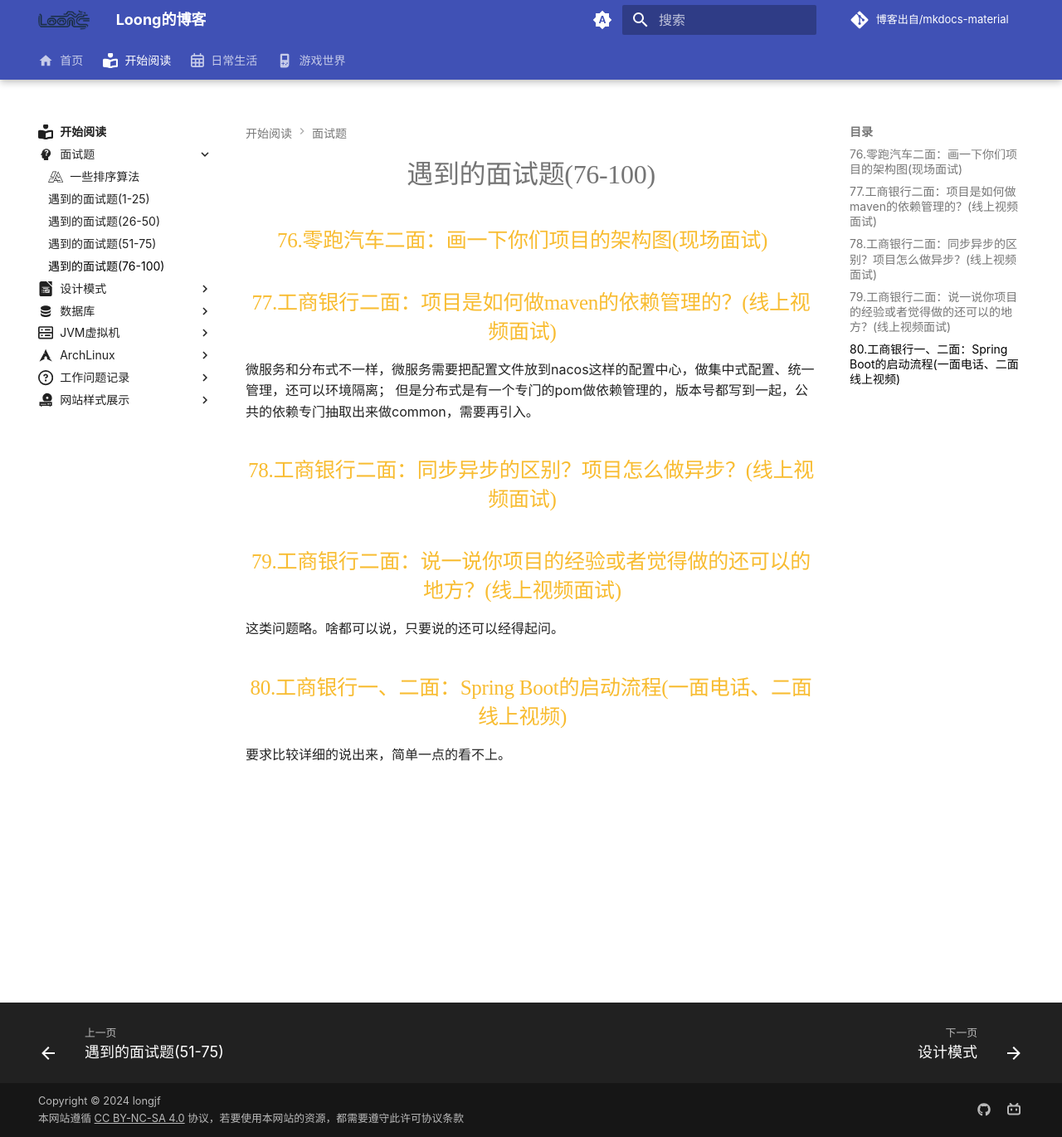
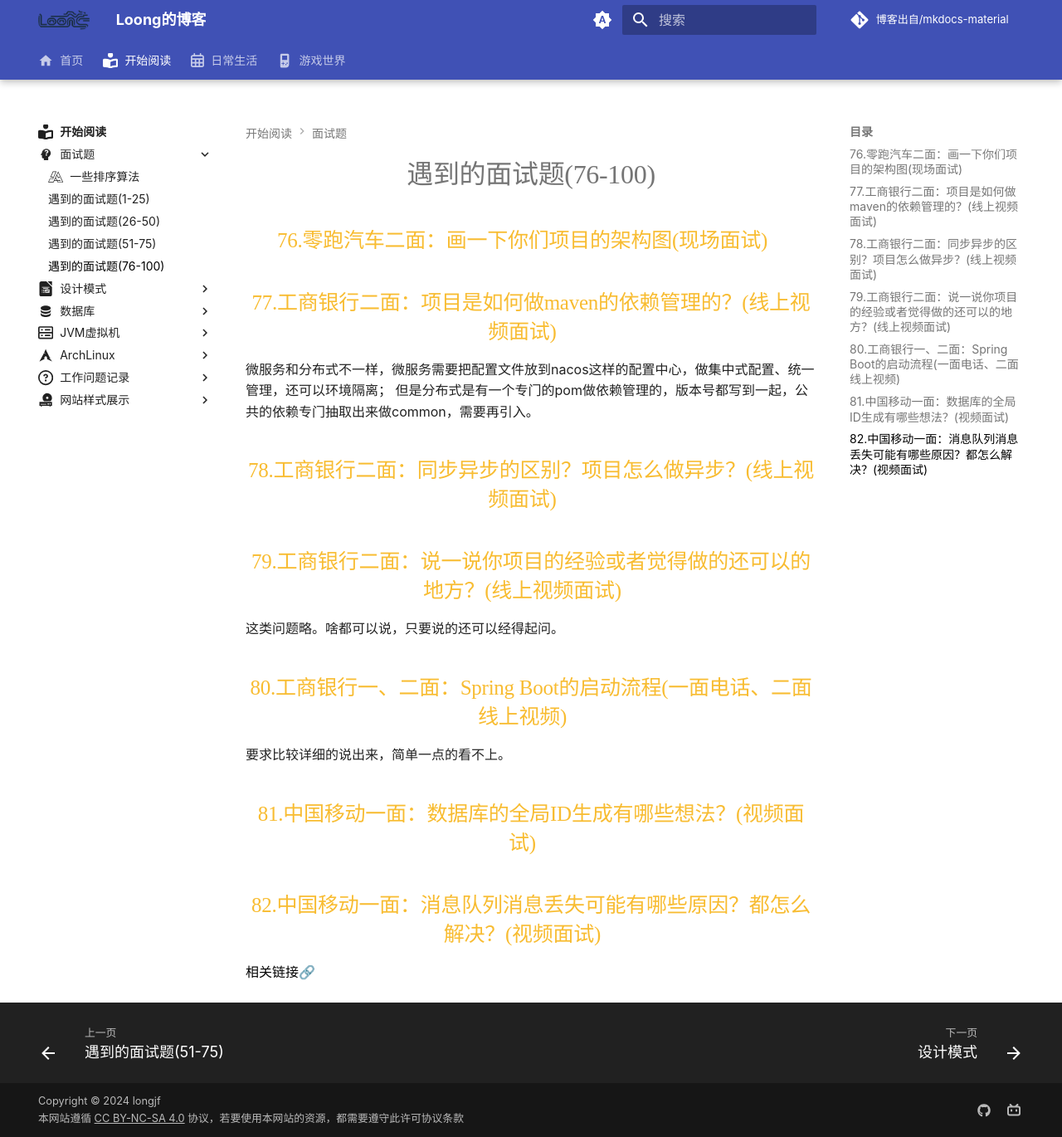
Before and after one commit to 971230/971230.github.io, an MkDocs documentation site: the page built from docs/开始阅读/面试题/遇到的面试题整理(76-100).md, in a window 1280 px wide and 1370 px high. Shown: the whole window at 83% size. Built offline with MkDocs 1.6.1 and Material for MkDocs 9.7.7, drawn with Linux system fonts in a browser that asks for light colours; some web fonts are replaced; comment, search, counter and statistics services are not loaded.

Commit message:
面试题整理

```diff
--- a/docs/开始阅读/面试题/遇到的面试题整理(76-100).md
+++ b/docs/开始阅读/面试题/遇到的面试题整理(76-100).md
@@ -17,3 +17,8 @@ description: 放一些自己面试时候遇到的面试题，总结一下
 
 ## 80.工商银行一、二面：Spring Boot的启动流程(一面电话、二面线上视频)
 要求比较详细的说出来，简单一点的看不上。
+
+## 81.中国移动一面：数据库的全局ID生成有哪些想法？(视频面试)
+
+## 82.中国移动一面：消息队列消息丢失可能有哪些原因？都怎么解决？(视频面试)
+[相关链接🔗](https://www.cnblogs.com/fhey/p/18258981)
```
